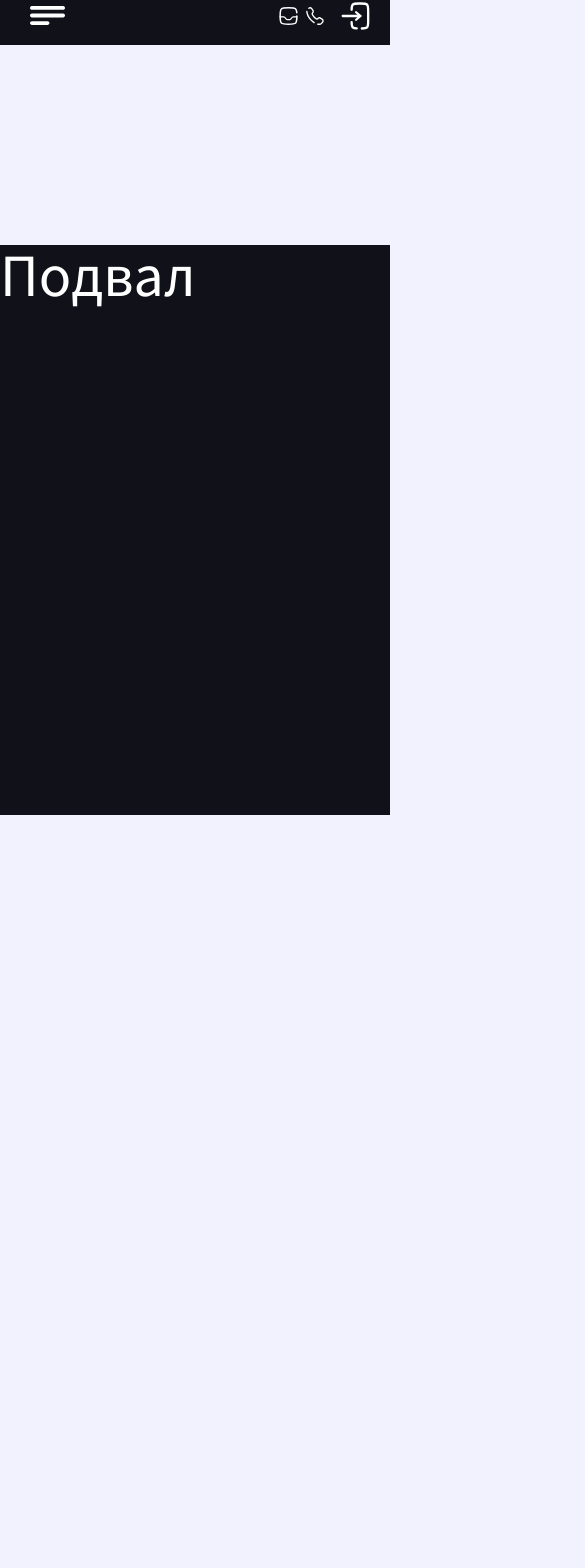
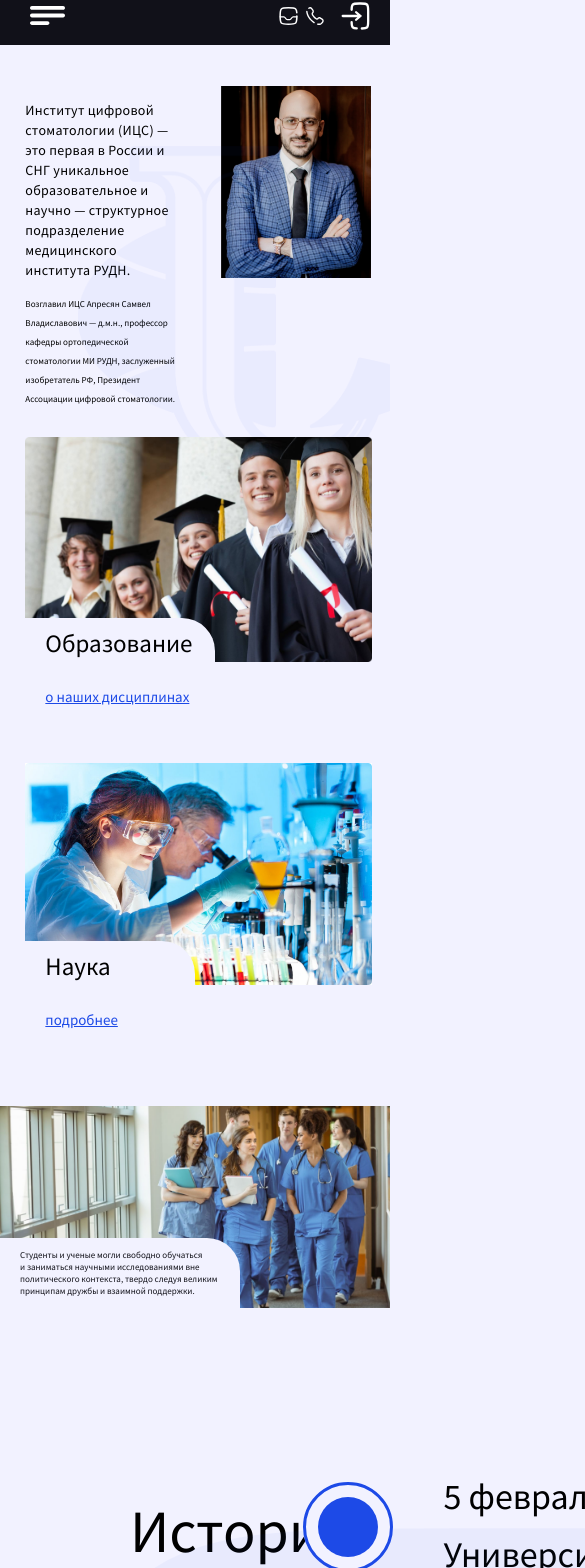
Before and after one commit to Venjerin/rudn, a React (Create React App) app: page / in a window 390 px wide. Shown: the part 225-1793 px from the top of the page, 585 px wide, since content can reach past the window. Before the commit the page ends 1040 px from the top, so only its background shows below. Built offline with nearby package versions, Linux system fonts and the light colour scheme.

Commit message:
overlap 1

```diff
--- a/src/components/PopupMenu/PopupMenu.module.css
+++ b/src/components/PopupMenu/PopupMenu.module.css
@@ -2,7 +2,7 @@
     position: fixed;
     z-index: 1000;
     background-color:rgba(17, 17, 25, 1) ;
-    height: 460px;
+    height: 467px;
     width: 200px;
     left: -160px;
     transform: translateX(-100%);
@@ -18,6 +18,7 @@
 .popup_menu_list {
     display: flex;
     margin-bottom: 100px;
+    margin-top: 10px;
     cursor: pointer;
 }
 
@@ -25,6 +26,8 @@
     width: 30px;
     align-self: flex-start;
     margin-top: 20px;
+    padding-left: 5px;
+    padding-top: 5px;
     margin-left: 7px;
     z-index: 1001;
 }
--- a/src/pages/Main/Main.module.css
+++ b/src/pages/Main/Main.module.css
@@ -451,7 +451,6 @@
     color: rgba(29, 74, 231, 1);
     text-decoration-line: underline;
     cursor: pointer;
-    color: rgba(17, 17, 25, 1);
 }
 
 .group1_3 .container {
@@ -691,7 +690,219 @@
 
 
 @media (max-width: 400px) {
-    .overlap_1, .overlap_2, .overlap_3, .established{
+    .overlap_3, .established{
         display: none;
     }
+
+    .main_container {
+        position: relative;
+    }
+
+    .overlap_1 {
+        position: relative;
+    }
+
+    .overlap_1>img {
+        position: absolute;
+        opacity: 0.04;
+        right: 0;
+        top: 60px;
+        width: 80%;
+    }
+
+    .group1_1 {
+        display: grid;
+        grid-template-columns: 150px 150px;
+        margin-left: 6.5vw;
+        gap: 6.5vw;
+        margin-top: 4.89vh;
+    }
+
+    .group1_1 .container p:first-child {
+        font-size: 14px;
+        font-weight: 400;
+        line-height: 20px;
+        letter-spacing: 0.02em;
+        text-align: left;
+    }
+
+    .group1_1 .container p:last-child {
+        font-size: 9px;
+        font-weight: 400;
+        line-height: 19px;
+        text-align: left;
+    }
+
+    .group1_1 img {
+        margin-left: 20px;
+        width: 150px;
+    }
+
+
+
+
+
+
+    .group1_2 {
+        display: grid;
+        grid-template-columns: 1fr;
+        margin-left: 6.5vw;
+        gap: 0px;
+        margin-top: 20px;
+        margin-bottom: 20px;
+    }
+
+    .group1_2 .education img,
+    .group1_2 .science img {
+        width: 95%;
+    }
+
+    .group1_2 .education,
+    .group1_2 .science {
+        position: relative;
+        margin-bottom: 20px;
+    }
+
+    .group1_2 .education .container p,
+    .group1_2 .science .container p {
+        background-color: rgba(242, 242, 255, 1);
+        display: flex;
+        align-items: center;
+        font-size: 25px;
+        font-weight: 400;
+        text-align: left;
+        position: absolute;
+        bottom: 50px;
+        padding-left: 20px;
+        height: 50px;
+        border-radius: 0 33px 0 0;
+    }
+
+    .group1_2 .education .container p {
+        width: 170px;
+    }
+
+    .group1_2 .science .container p {
+        width: 150px;
+    }
+
+    .education>p,
+    .science>p {
+        margin-left: 20px;
+        font-size: 15px;
+        font-weight: 400;
+        line-height: 61.2px;
+        text-align: left;
+        margin-top: 0;
+        color: rgba(29, 74, 231, 1);
+        text-decoration-line: underline;
+        cursor: pointer;
+    }
+
+    .group1_3 > img {
+        width: 100%;
+    }
+
+    .group1_3 .container {
+        position: relative;
+        margin-bottom: 120px;
+    }
+
+    .group1_3 .container p {
+        background-color: rgba(242, 242, 255, 1);
+        display: flex;
+        align-items: center;
+        font-size: 9px;
+        font-weight: 400;
+        line-height: 12px;
+        text-align: left;
+        position: absolute;
+        bottom: -5px;
+        padding-left: 20px;
+        height: 70px;
+        border-radius: 0 33px 0 0;
+        width: 200px;
+        color: rgba(17, 17, 25, 1);
+        padding-right: 20px;
+    }
+
+
+
+
+
+
+
+
+    .overlap_2 {
+        display: grid;
+        grid-template-columns: 1fr 90px 970px;
+        margin-bottom: 100px;
+        position: relative;
+    }
+
+    .overlap_2>img {
+        position: absolute;
+    }
+
+    .group2_1 p {
+        font-size: 60px;
+        font-weight: 400;
+        line-height: 78px;
+        text-align: left;
+        margin-left: 130px;
+    }
+
+    .group2_2 {
+        position: relative;
+    }
+
+    .group2_2 .route {
+        position: relative;
+    }
+
+    .group2_2 .route .blueCircle {
+        position: absolute;
+        top: 50px;
+        right: 50px
+    }
+
+    .group2_2 .route .line {
+        position: absolute;
+        top: 140px;
+        right: 90px
+    }
+
+    .group2_2 .route .grayCircle_first {
+        position: absolute;
+        top: 345px;
+        right: 50px
+    }
+
+    .group2_2 .route .grayCircle_second {
+        position: absolute;
+        top: 910px;
+        right: 50px
+    }
+
+    .group2_3 .text_1,
+    .group2_3 .text_2,
+    .group2_3 .text_3 {
+        font-size: 36px;
+        font-weight: 400;
+        line-height: 57.6px;
+        text-align: left;
+    }
+
+    .group2_3 .text_1 {
+        margin-bottom: 140px;
+    }
+
+    .group2_3 .text_2 {
+        margin-bottom: 150px;
+    }
+
+    .group2_3 .text_2 p:first-child,
+    .group2_3 .text_3 p:first-child {
+        margin-bottom: 60px;
+    }
 }
```
